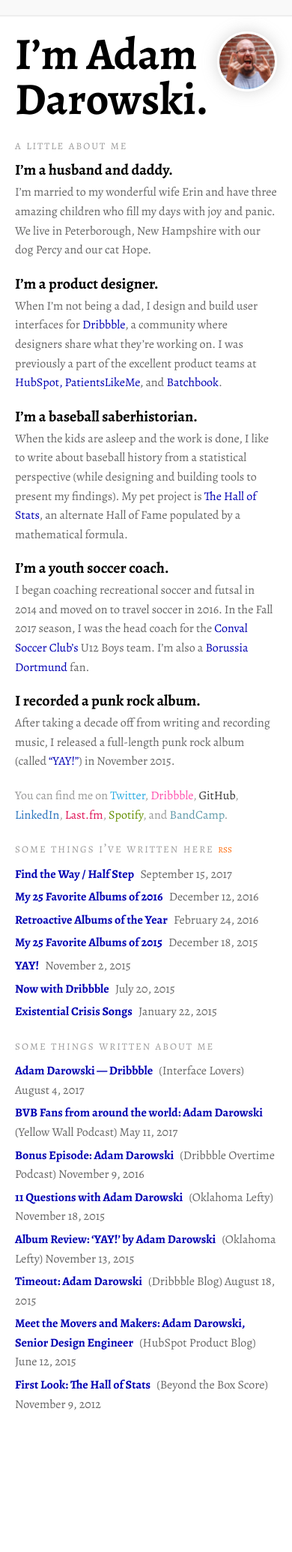
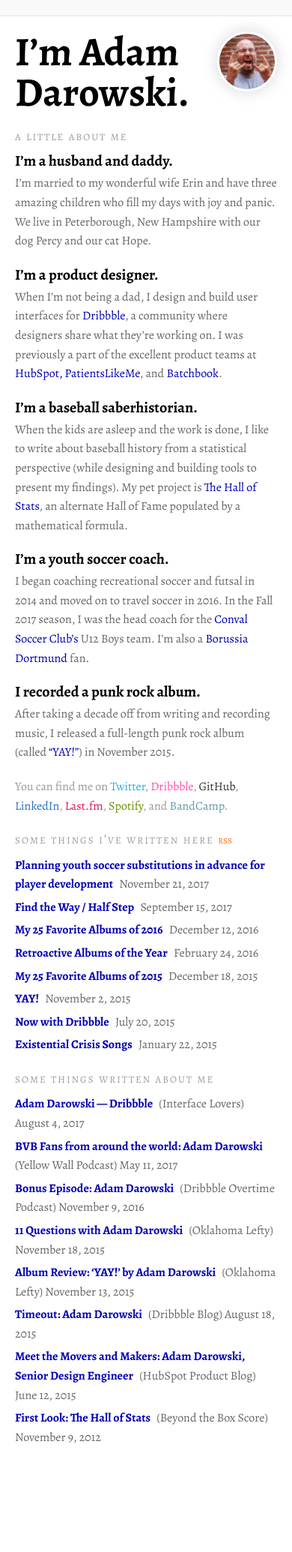
Before and after one commit to adarowski/adarowski.github.io, a Jekyll site: the page built from index.html, in a window 390 px wide. Shown: the whole page at 75% size. Built offline with Jekyll 4.4.1, drawn with Linux system fonts in a browser that asks for light colours; before the commit the page ends 2026 px from its top, so only the background shows below that; some of the changed lines change nothing that is shown.

Commit message:
First soccer coaching article

```diff
--- /dev/null
+++ b/_posts/2017-11-21-planning-youth-soccer-substitutions.markdown
@@ -0,0 +1,535 @@
+---
+layout:    article
+title:     Planning youth soccer substitutions in advance for player development
+date:      2017-11-21 08:00:00
+permalink: /planning-youth-soccer-substitutions
+---
+
+<div class="banner-image">
+  <img src="/assets/u10-celebration.jpg" alt="U10 Boys Soccer team celebrates a win" />
+  <span class="caption">Conval Soccer Club U10 Boys celebrate a win (June 3, 2017)</span>
+</div>
+
+I’ve always thought of myself as a pretty good youth sports *assistant* coach. Much like my professional life, I have never really strived to be the first in command. But I’ve always been more than willing to get involved however I can. I prefer the supporting role; in this case being a cheerleader on the sidelines for the kids and providing input for the head coach when needed.
+
+I was an assistant coach in baseball for several years until my son fell rather deeply and quickly in love with soccer. It’s not a sport that was on my radar growing up, but as he started playing and following the sport I was quickly hooked. I helped coach in recreational soccer and futsal for a couple years before becoming an assistant for my son’s U10 club travel team for the 2016–17 season.
+
+<div class="floated-image">
+  <img src="/assets/adam-and-nolan.jpg" alt="Me with my son Nolan" />
+  <span class="caption">Me with my son Nolan.</span>
+</div>
+
+This past season (Fall 2017), I—for a variety of reasons—suddenly found myself in a head coaching role for the club’s U12 Boys team. The team I took on was something of a hybrid squad. There were four players returning from the previous year’s U12 squad. I brought five talented U10 players with me (including my son) who would step  up to U12. Then I supplemented the roster with five recruits who were new to club soccer — some I knew and some were completely unknown.
+
+I’m a very detail-oriented and analytical person. A huge reason baseball was always such a draw to me was the numbers. I’ve been into baseball statistical analysis since I was ten years old. Even when coaching my son’s baseball teams, I kept <a href="http://darowski.com/nolan/">detailed statistics</a>. I knew that if I was going to run a soccer team, I couldn’t do it like my U10 head coach did. Nothing against him—our minds just work differently. He’s a very laid back person who likes to substitute on the fly based on how the game is going. That’s something I knew I couldn’t do for several reasons:
+
+* While I think that coach did an amazing job, I need to have a plan in place. I can’t really “wing it” with anything.
+* I wanted to make sure I allotted relatively equal playing time for all of my players (particularly at the beginning of the season) because I needed get a feel for their skills.
+* I wanted to make sure I tried them at many different positions so I could both get a good feel for where they excel and what they enjoy—but also avoid specializing.
+* I had a big squad (14 players for 9v9) and I knew that if I didn’t go in with a plan there would be players playing less than half the game. I had a very specific personal goal to ensure every player played at least half of the time (ideally more). If every player showed up and playing time was distributed completely evenly, then each player would play 64% of the time.
+
+First came the math — how could I arrange a 14-player squad into a 60-minute match where each player could get about the same amount of time on the pitch? It turns out this is a much easier problem to solve for a 13-man squad (which is what we ended up having in our first game) so I’ll show that first. Here’s how the 13-man setup works:
+
+<div class="table-container">
+  <table class="shifts-13">
+    <thead>
+      <tr>
+        <th>Position</th>
+        <th colspan="3">First Half</th>
+        <th colspan="3">Second Half</th>
+      </tr>
+    </thead>
+    <tbody>
+      <tr>
+        <th>Min</th>
+        <td>0</td>
+        <td>10</td>
+        <td>20</td>
+        <td>0</td>
+        <td>10</td>
+        <td>20</td>
+      </tr>
+      <tr>
+        <th>GK</th>
+        <td colspan="3">P13</td>
+        <td colspan="3">P7</td>
+      </tr>
+      <tr>
+        <th>LW</th>
+        <td colspan="2">P1</td>
+        <td>P5</td>
+        <td colspan="2">P5</td>
+        <td>P10</td>
+      </tr>
+      <tr>
+        <th>ST</th>
+        <td colspan="2">P2</td>
+        <td>P6</td>
+        <td colspan="2">P13</td>
+        <td>P4</td>
+      </tr>
+      <tr>
+        <th>RW</th>
+        <td colspan="2">P3</td>
+        <td>P8</td>
+        <td colspan="2">P6</td>
+        <td>P2</td>
+      </tr>
+      <tr>
+        <th>AM</th>
+        <td colspan="2">P4</td>
+        <td>P7</td>
+        <td colspan="2">P8</td>
+        <td>P3</td>
+      </tr>
+      <tr>
+        <th>DM</th>
+        <td>P5</td>
+        <td colspan="2">P9</td>
+        <td>P10</td>
+        <td colspan="2">P9</td>
+      </tr>
+      <tr>
+        <th>LB</th>
+        <td>P6</td>
+        <td colspan="2">P10</td>
+        <td>P4</td>
+        <td colspan="2">P12</td>
+      </tr>
+      <tr>
+        <th>CB</th>
+        <td>P7</td>
+        <td colspan="2">P11</td>
+        <td>P3</td>
+        <td colspan="2">P1</td>
+      </tr>
+      <tr>
+        <th>RB</th>
+        <td>P8</td>
+        <td colspan="2">P12</td>
+        <td>P2</td>
+        <td colspan="2">P11</td>
+      </tr>
+    </tbody>
+  </table>
+</div>
+
+The gist:
+
+* 13 players total (marked as P1 through P13 here), but only 12 outfield players at a time.
+* 9 positions total, but only 8 outfield positions at a time.
+* Split each half into thirds (10 minutes each). That creates 24 outfield “shifts” per half.
+* The 12 outfield players then get two shifts each per half. Four play the first two shifts, four play the last two shifts, and four play the first and third shifts while getting a rest in between.
+* Repeat (with positional variations) in the second half.
+* Worth noting is the two players who play in goal end up picking up an extra shift (2 outfield and 3 in goal).
+
+This worked well in our first game. We played well and even picked up a 4–1 win.
+
+In our second game, we had all 14 players. The math here was a bit more difficult. This is what the lineup ended up looking like:
+
+<div class="table-container">
+  <table class="shifts-14">
+    <thead>
+      <tr>
+        <th>Position</th>
+        <th colspan="4">First Half</th>
+        <th colspan="4">Second Half</th>
+      </tr>
+    </thead>
+    <tbody>
+      <tr>
+        <th>Min</th>
+        <td>0</td>
+        <td>7½</td>
+        <td>15</td>
+        <td>22½</td>
+        <td>0</td>
+        <td>7½</td>
+        <td>15</td>
+        <td>22½</td>
+      </tr>
+      <tr>
+        <th>GK</th>
+        <td colspan="4">P14</td>
+        <td colspan="4">P3</td>
+      </tr>
+      <tr>
+        <th>LW</th>
+        <td>P1</td>
+        <td colspan="2">P9</td>
+        <td>P2</td>
+        <td>P14</td>
+        <td>P7</td>
+        <td colspan="2">P11</td>
+      </tr>
+      <tr>
+        <th>ST</th>
+        <td colspan="2">P2</td>
+        <td colspan="2">P1</td>
+        <td>P12</td>
+        <td colspan="2">P4</td>
+        <td>P5</td>
+      </tr>
+      <tr>
+        <th>RW</th>
+        <td colspan="2">P3</td>
+        <td colspan="2">P7</td>
+        <td colspan="2">P10</td>
+        <td>P2</td>
+        <td>P10</td>
+      </tr>
+      <tr>
+        <th>AM</th>
+        <td colspan="2">P4</td>
+        <td colspan="2">P5</td>
+        <td colspan="2">P8</td>
+        <td colspan="2">P12</td>
+      </tr>
+      <tr>
+        <th>DM</th>
+        <td>P5</td>
+        <td colspan="2">P10</td>
+        <td>P4</td>
+        <td>P11</td>
+        <td colspan="2">P6</td>
+        <td>P8</td>
+      </tr>
+      <tr>
+        <th>LB</th>
+        <td>P6</td>
+        <td>P11</td>
+        <td>P8</td>
+        <td>P13</td>
+        <td colspan="2">P9</td>
+        <td>P14</td>
+        <td>P9</td>
+      </tr>
+      <tr>
+        <th>CB</th>
+        <td>P7</td>
+        <td colspan="2">P12</td>
+        <td>P11</td>
+        <td>P2</td>
+        <td colspan="2">P1</td>
+        <td>P7</td>
+      </tr>
+      <tr>
+        <th>RB</th>
+        <td>P8</td>
+        <td>P13</td>
+        <td colspan="2">P6</td>
+        <td>P13</td>
+        <td>P5</td>
+        <td colspan="2">P13</td>
+      </tr>
+    </tbody>
+  </table>
+</div>
+
+The gist here:
+
+* 14 players total, but only 13 outfield players at a time.
+* 9 positions total, but only 8 outfield positions at a time.
+* Split each half into quarters (7½ minutes each). That creates 64 outfield “shifts” per game (not half).
+* The players who play goal in each half get two outfield shifts in their other half. That leaves 60 shifts remaining for the 12 non-goalkeepers. They all get five shifts each.
+
+We lost this game… by a lot. Pretty much everything went wrong, but one thing that stood out to me (and some of my players) was that we were substituting far too often. 7 or 8 minute shifts were not long enough to get a feel for the game. Just when a player was starting to get comfortable, I as asking him to come out or move. Not good.
+
+The next time we had all 14 players present for a match, I’d streamlined things quite a bit:
+
+<div class="table-container">
+  <table class="shifts-14">
+    <thead>
+      <tr>
+        <th>Position</th>
+        <th colspan="4">First Half</th>
+        <th colspan="4">Second Half</th>
+      </tr>
+    </thead>
+    <tbody>
+      <tr>
+        <th>Min</th>
+        <td>0</td>
+        <td>7½</td>
+        <td>15</td>
+        <td>22½</td>
+        <td>0</td>
+        <td>7½</td>
+        <td>15</td>
+        <td>22½</td>
+      </tr>
+      <tr>
+        <th>GK</th>
+        <td colspan="4">P14</td>
+        <td colspan="4">P5</td>
+      </tr>
+      <tr>
+        <th>LW</th>
+        <td colspan="2">P1</td>
+        <td colspan="2">P9</td>
+        <td colspan="2">P3</td>
+        <td colspan="2">P13</td>
+      </tr>
+      <tr>
+        <th>ST</th>
+        <td colspan="3">P2</td>
+        <td>P7</td>
+        <td colspan="3">P1</td>
+        <td>P2</td>
+      </tr>
+      <tr>
+        <th>RW</th>
+        <td colspan="2">P3</td>
+        <td colspan="2">P10</td>
+        <td>P11</td>
+        <td colspan="3">P7</td>
+      </tr>
+      <tr>
+        <th>AM</th>
+        <td colspan="3">P4</td>
+        <td>P5</td>
+        <td colspan="3">P12</td>
+        <td>P3</td>
+      </tr>
+      <tr>
+        <th>DM</th>
+        <td>P5</td>
+        <td colspan="3">P11</td>
+        <td colspan="3">P9</td>
+        <td>P11</td>
+      </tr>
+      <tr>
+        <th>LB</th>
+        <td colspan="2">P6</td>
+        <td colspan="2">P12</td>
+        <td>P2</td>
+        <td colspan="3">P10</td>
+      </tr>
+      <tr>
+        <th>CB</th>
+        <td>P7</td>
+        <td colspan="3">P13</td>
+        <td colspan="2">P8</td>
+        <td colspan="2">P4</td>
+      </tr>
+      <tr>
+        <th>RB</th>
+        <td colspan="3">P8</td>
+        <td>P6</td>
+        <td colspan="2">P14</td>
+        <td colspan="2">P6</td>
+      </tr>
+    </tbody>
+  </table>
+</div>
+
+Rather than having a ton of seven minute shifts, I tried to string three shifts in a row (more like 22 minutes) as often as I could. Previously, each position had 4–7 shifts over the course of the game with an average of 5.6 shifts. Now, each position had just four shifts each. The players responded to this system much better. In fact, they won the rest of their regular season games.
+
+Going back to my obsession with baseball stats, planning my shifts allowed me to carefully track where each player was playing, for how long, and how often. If I made my substitutions at a time other than what my match plan said (usually only a minute or two difference based on when the subs were actually called in), I would simply note that change. After each game, I’d log the minutes in a spreadsheet.
+
+Here are my players’ minutes by position for the season:
+
+<div class="table-container">
+  <table class="mins-breakdown">
+    <thead>
+      <tr>
+        <th>Player</th>
+        <th>LW</th>
+        <th>ST</th>
+        <th>RW</th>
+        <th>AM</th>
+        <th>DM</th>
+        <th>LB</th>
+        <th>CB</th>
+        <th>RB</th>
+        <th>GK</th>
+      </tr>
+    </thead>
+    <tbody>
+      <tr>
+        <th>P1</th>
+        <td>15</td>
+        <td>26</td>
+        <td>20</td>
+        <td>130</td>
+        <td></td>
+        <td>20</td>
+        <td>114</td>
+        <td>7</td>
+        <td>260</td>
+      </tr>
+      <tr>
+        <th>P2</th>
+        <td>27</td>
+        <td>162</td>
+        <td>314</td>
+        <td>20</td>
+        <td></td>
+        <td></td>
+        <td>53</td>
+        <td>10</td>
+        <td></td>
+      </tr>
+      <tr>
+        <th>P3</th>
+        <td>27</td>
+        <td>80</td>
+        <td>15</td>
+        <td>127</td>
+        <td>43</td>
+        <td></td>
+        <td>236</td>
+        <td>2</td>
+        <td>55</td>
+      </tr>
+      <tr>
+        <th>P4</th>
+        <td>150</td>
+        <td>118</td>
+        <td>75</td>
+        <td>123</td>
+        <td>28</td>
+        <td>16</td>
+        <td></td>
+        <td>28</td>
+        <td></td>
+      </tr>
+      <tr>
+        <th>P5</th>
+        <td>7</td>
+        <td>265</td>
+        <td>138</td>
+        <td>61</td>
+        <td>7</td>
+        <td>37</td>
+        <td></td>
+        <td></td>
+        <td></td>
+      </tr>
+      <tr>
+        <th>P6</th>
+        <td>63</td>
+        <td>20</td>
+        <td>31</td>
+        <td>63</td>
+        <td>290</td>
+        <td>16</td>
+        <td></td>
+        <td>28</td>
+        <td></td>
+      </tr>
+      <tr>
+        <th>P7</th>
+        <td>25</td>
+        <td></td>
+        <td></td>
+        <td>10</td>
+        <td>28</td>
+        <td>169</td>
+        <td>182</td>
+        <td>58</td>
+        <td>30</td>
+      </tr>
+      <tr>
+        <th>P8</th>
+        <td>77</td>
+        <td>7</td>
+        <td>45</td>
+        <td>30</td>
+        <td>163</td>
+        <td>130</td>
+        <td>20</td>
+        <td>20</td>
+        <td></td>
+      </tr>
+      <tr>
+        <th>P9</th>
+        <td></td>
+        <td></td>
+        <td></td>
+        <td></td>
+        <td></td>
+        <td>92</td>
+        <td>20</td>
+        <td>374</td>
+        <td></td>
+      </tr>
+      <tr>
+        <th>P10</th>
+        <td>160</td>
+        <td></td>
+        <td></td>
+        <td></td>
+        <td>45</td>
+        <td>64</td>
+        <td></td>
+        <td></td>
+        <td>205</td>
+      </tr>
+      <tr>
+        <th>P11</th>
+        <td>56</td>
+        <td>10</td>
+        <td>34</td>
+        <td>26</td>
+        <td>49</td>
+        <td>104</td>
+        <td>56</td>
+        <td>100</td>
+        <td>30</td>
+      </tr>
+      <tr>
+        <th>P12</th>
+        <td>78</td>
+        <td>62</td>
+        <td>20</td>
+        <td>112</td>
+        <td>12</td>
+        <td>50</td>
+        <td>51</td>
+        <td>20</td>
+        <td>30</td>
+      </tr>
+      <tr>
+        <th>P13</th>
+        <td>20</td>
+        <td>10</td>
+        <td>47</td>
+        <td>10</td>
+        <td>25</td>
+        <td></td>
+        <td>28</td>
+        <td>117</td>
+        <td>120</td>
+      </tr>
+      <tr>
+        <th>P14</th>
+        <td>55</td>
+        <td></td>
+        <td>21</td>
+        <td>48</td>
+        <td>70</td>
+        <td>62</td>
+        <td></td>
+        <td>10</td>
+        <td>30</td>
+      </tr>
+    </tbody>
+  </table>
+</div>
+
+As you can see, I tried to get players time in as many positions as possible. P11 and P12 actually saw time at every single position while P3, P8, and P13 saw action at all but one. P9 only saw action in defense, but that was because of preference. I had a team of 14 players where at least 11 believed they were attackers. If a kid is willing and able to play defense and never wants to play offense, I’m going to oblige.
+
+## The benefits
+
+When it was all said and done, there were quite a few benefits to this system.
+
+1. **I went into each game knowing which positions the players would work on that day.** While one of my goals was to win each game, I didn’t want to win at the cost of player development. This system ended up being a good way to make sure I didn’t do that. The only times I ever deviated from my match plan was when a player was forced to come off temporarily because of injury.
+2. **The players knew what to expect.** Before games, some of my players would ask where they were playing that day. But they knew that once a match plan was set, it was non-negotiable. At practices, I was happy to discuss where they would like to play in upcoming matches. As the season went on everyone became more comfortable with the system—even the players who weren’t asking me where they were playing each game.
+3. **I avoided pigeonholing.** I definitely had players who tended to be part of the attack much more often and had players who tended to defend. But I did my best to make sure those players still spent some time at other positions—particularly in practices and scrimmages. Did I do this perfectly? Certainly not. P10 didn’t play enough positions (I planned to use him in different places, but he ended up missing a couple games down the stretch), P6 (my son) was in defensive midfield way too much in the first half of the season, P2 probably should have spent more time as a midfielder, and so on. Tracking the player usage at least put these potential issues on my radar.
+4. **I had the data.** There were a couple times when parents or players would come to me with a concern. In most cases, I had data to show them that things weren’t happening quite the way they thought it was. But I still took note of their concerns and made sure they didn’t become an issue in the future, either. One example is a fun one—I overheard P2 complaining to last year’s coach that “Coach Adam doesn’t even play me at striker this year.” I responded with “I’ve played you at striker 112 minutes this year!” which elicited a chuckle from both player and coach.
+5. **Everyone played.** Remember that goal I had about every player playing at least half the time? I also tracked the percentage of possible minutes each player was on the field. Everybody played between 63% and 78% of the time. I’m proud of a couple things here—the fact that everyone played significantly more than half the time and that I didn’t lean on any players to play over 80% of the time.
+
+Is this system for everyone? Maybe not. But it works for my risk-averse and analytical brain. I know I’ll continue to employ a variation of it in upcoming seasons.
+
+**Want to talk soccer?** I have a separate Twitter account just for my footballing thoughts. Follow me at <a href="http://twitter.com/fussballtwit">@fussballtwit</a>.
--- a/_sass/_base.sass
+++ b/_sass/_base.sass
@@ -95,7 +95,7 @@
     margin-bottom: 20px
     line-height: 1
     @media only screen and (max-width: 500px)
-      font-size: 60px
+      font-size: 54px
   .article-header &
     @media only screen and (max-width: 500px)
       font-size: 36px
@@ -174,6 +174,7 @@
     height: 80px
     width: 80px
     margin-right: 0
+    margin-left: 10px
 
 sup
   vertical-align: baseline
@@ -242,19 +243,73 @@
       margin-left: -20px
       margin-right: -20px
 
+  .floated-image
+    float: right
+    margin-left: 40px
+    margin-bottom: 20px
+    margin-right: -80px
+
+    img
+      width: 300px
+      display: block
+
+    @media only screen and (max-width: 920px)
+      margin-right: 0
+
+    @media only screen and (max-width: 920px)
+      float: none
+      margin-left: 0
+
+      img
+        margin-left: auto
+        margin-right: auto
+        width: auto
+        max-width: 500px
+
+    @media only screen and (max-width: 500px)
+      img
+        max-width: 100%
+
+    .caption
+      @extend %small-capped
+      display: block
+      text-align: center
+      margin-top: 10px
+
   table
     width: 100%
-    border: 1px solid #eee
+    border: 1px solid #ddd
+    border-left: 0
     border-collapse: collapse
-    margin-bottom: 20px
     td, th
       width: 50%
       text-align: center
       padding: 10px 20px
-    th
+    thead th
       background-color: #eee
+      border-left: 1px solid #ddd
+    tbody th,
     td
-      border-top: 1px solid #eee
+      border-top: 1px solid #ddd
+      border-left: 1px solid #ddd
+    &.shifts-13
+      th, td
+        width: 14.3%
+    &.shifts-14
+      th, td
+        width: 11.1%
+    &.mins-breakdown
+      th, td
+        width: 10%
+
+.table-container
+  margin-bottom: 20px
+
+  @media only screen and (max-width: 800px)
+    max-width: calc(100% + 42px)
+    overflow-x: scroll
+    margin-right: -21px
+    margin-left: -21px
 
 .ecs-iframe
   border: 0
```
Also changed, not shown: assets/adam-and-nolan.jpg (added), assets/u10-celebration.jpg (added).
